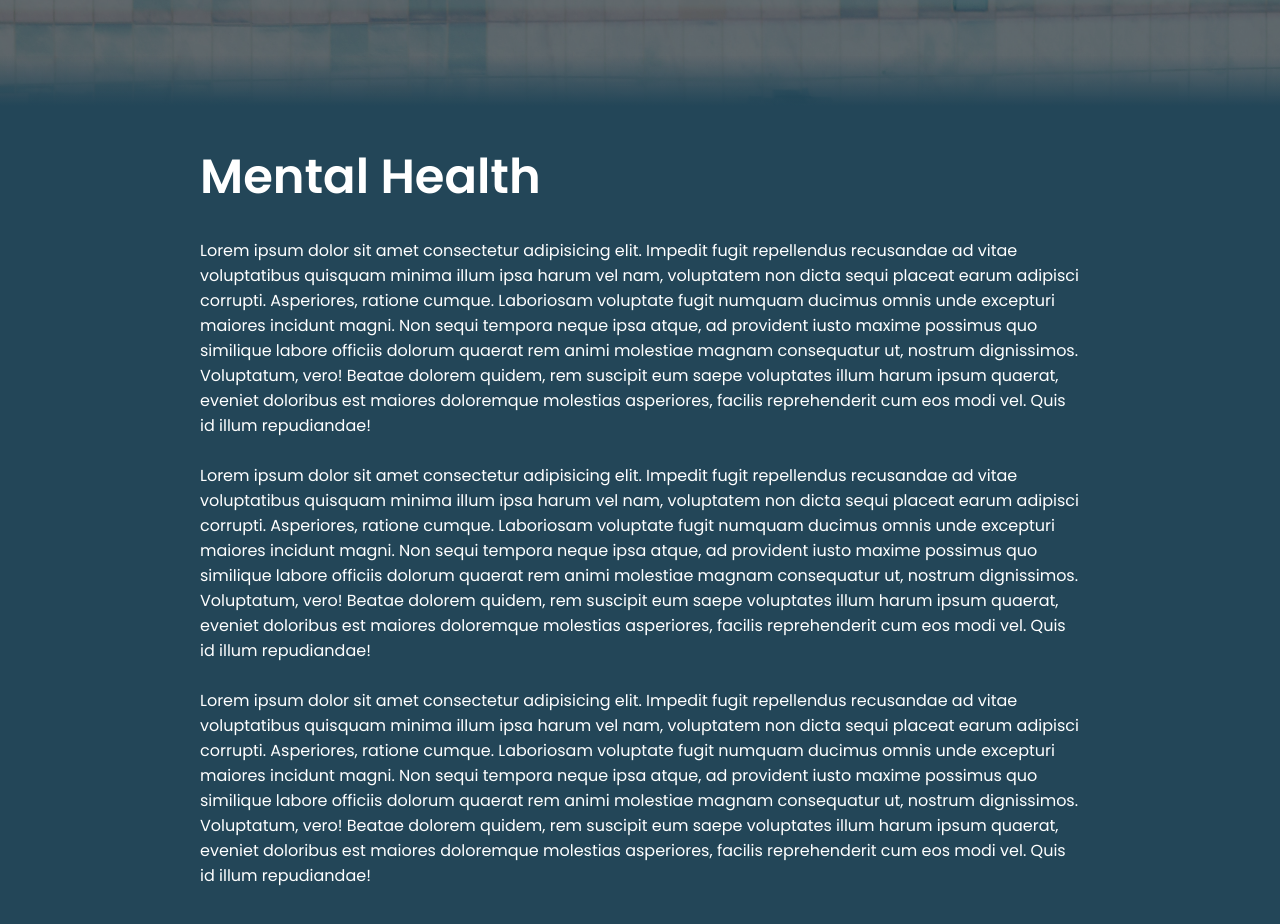
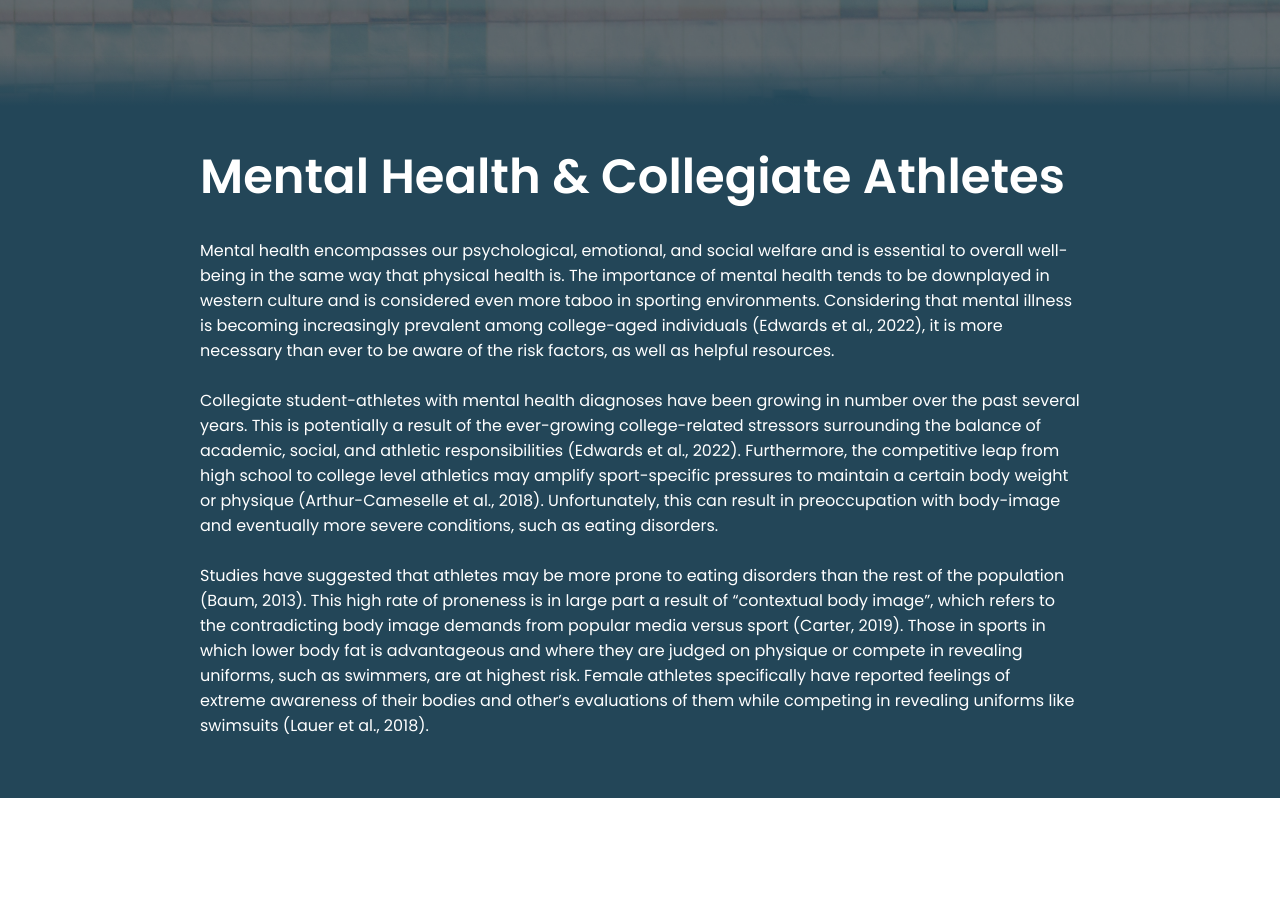
Before and after one commit to fzook/Mental-Health-Manual-, a plain HTML site: page index.html in a window 1280 px wide. Shown: the part 694-1618 px from the top of the page. After the commit the page ends 1492 px from the top, so only its background shows below. Drawn offline with nearby package versions, Linux system fonts and the light colour scheme.

Commit message:
sections 0 and 1

```diff
--- a/index.html
+++ b/index.html
@@ -120,51 +120,45 @@
 
     <!-- show this on slide index 0 -->
     <section class="about section" id="section-0">
-      <h2>Mental Health</h2>
+      <h2>Mental Health & Collegiate Athletes</h2>
       <p>
-        Lorem ipsum dolor sit amet consectetur adipisicing elit. Impedit fugit
-        repellendus recusandae ad vitae voluptatibus quisquam minima illum ipsa
-        harum vel nam, voluptatem non dicta sequi placeat earum adipisci
-        corrupti. Asperiores, ratione cumque. Laboriosam voluptate fugit numquam
-        ducimus omnis unde excepturi maiores incidunt magni. Non sequi tempora
-        neque ipsa atque, ad provident iusto maxime possimus quo similique
-        labore officiis dolorum quaerat rem animi molestiae magnam consequatur
-        ut, nostrum dignissimos. Voluptatum, vero! Beatae dolorem quidem, rem
-        suscipit eum saepe voluptates illum harum ipsum quaerat, eveniet
-        doloribus est maiores doloremque molestias asperiores, facilis
-        reprehenderit cum eos modi vel. Quis id illum repudiandae!
+        Mental health encompasses our psychological, emotional, and social
+        welfare and is essential to overall well-being in the same way that
+        physical health is. The importance of mental health tends to be
+        downplayed in western culture and is considered even more taboo in
+        sporting environments. Considering that mental illness is becoming
+        increasingly prevalent among college-aged individuals (Edwards et al.,
+        2022), it is more necessary than ever to be aware of the risk factors,
+        as well as helpful resources.
       </p>
       <p>
-        Lorem ipsum dolor sit amet consectetur adipisicing elit. Impedit fugit
-        repellendus recusandae ad vitae voluptatibus quisquam minima illum ipsa
-        harum vel nam, voluptatem non dicta sequi placeat earum adipisci
-        corrupti. Asperiores, ratione cumque. Laboriosam voluptate fugit numquam
-        ducimus omnis unde excepturi maiores incidunt magni. Non sequi tempora
-        neque ipsa atque, ad provident iusto maxime possimus quo similique
-        labore officiis dolorum quaerat rem animi molestiae magnam consequatur
-        ut, nostrum dignissimos. Voluptatum, vero! Beatae dolorem quidem, rem
-        suscipit eum saepe voluptates illum harum ipsum quaerat, eveniet
-        doloribus est maiores doloremque molestias asperiores, facilis
-        reprehenderit cum eos modi vel. Quis id illum repudiandae!
+        Collegiate student-athletes with mental health diagnoses have been
+        growing in number over the past several years. This is potentially a
+        result of the ever-growing college-related stressors surrounding the
+        balance of academic, social, and athletic responsibilities (Edwards et
+        al., 2022). Furthermore, the competitive leap from high school to
+        college level athletics may amplify sport-specific pressures to maintain
+        a certain body weight or physique (Arthur-Cameselle et al., 2018).
+        Unfortunately, this can result in preoccupation with body-image and
+        eventually more severe conditions, such as eating disorders.
       </p>
       <p>
-        Lorem ipsum dolor sit amet consectetur adipisicing elit. Impedit fugit
-        repellendus recusandae ad vitae voluptatibus quisquam minima illum ipsa
-        harum vel nam, voluptatem non dicta sequi placeat earum adipisci
-        corrupti. Asperiores, ratione cumque. Laboriosam voluptate fugit numquam
-        ducimus omnis unde excepturi maiores incidunt magni. Non sequi tempora
-        neque ipsa atque, ad provident iusto maxime possimus quo similique
-        labore officiis dolorum quaerat rem animi molestiae magnam consequatur
-        ut, nostrum dignissimos. Voluptatum, vero! Beatae dolorem quidem, rem
-        suscipit eum saepe voluptates illum harum ipsum quaerat, eveniet
-        doloribus est maiores doloremque molestias asperiores, facilis
-        reprehenderit cum eos modi vel. Quis id illum repudiandae!
+        Studies have suggested that athletes may be more prone to eating
+        disorders than the rest of the population (Baum, 2013). This high rate
+        of proneness is in large part a result of “contextual body image”, which
+        refers to the contradicting body image demands from popular media versus
+        sport (Carter, 2019). Those in sports in which lower body fat is
+        advantageous and where they are judged on physique or compete in
+        revealing uniforms, such as swimmers, are at highest risk. Female
+        athletes specifically have reported feelings of extreme awareness of
+        their bodies and other’s evaluations of them while competing in
+        revealing uniforms like swimsuits (Lauer et al., 2018).
       </p>
     </section>
 
     <!-- show this on slide index 1 -->
     <section class="about section" id="section-1">
-      <h2>Section 1</h2>
+      <h2>Terms & Conditions To Know</h2>
       <p>
         <span class="title-define">Anorexia Athletica:</span>
         Presenting in female athletes and involving fear of weight gain when
@@ -208,6 +202,13 @@
         substantial role in the development and maintenance of eating disorders.
       </p>
       <p>
+        <span class="title-define">Body Dysmorphic Disorder:</span>
+        Severe preoccupation with appearance and body image. Intense focus on
+        perceived flaws or defects in appearance that are extremely minor or can
+        not be seen by others. May result in embarrassment, shame, or anxiety
+        surrounding social situations.
+      </p>
+      <p>
         <span class="title-define">Body Image Disturbance:</span>
         A mindset categorized by a negative perception and attitude regarding
         physical appearance (Deogracias-Schleich et al., 2022; Heider et al.,
@@ -245,7 +246,7 @@
         <span class="title-define">Female Athlete Triad:</span>
         A spectrum involving the three elements of energy (intake and
         expenditure), menstrual cycles, and bone health. When a female athlete
-        does not properly their body, they may experience chronic fatigue,
+        does not properly fuel their body, they may experience chronic fatigue,
         anemia, lower bone density, and amenorrhea – the absence of three or
         more consecutive menstrual cycles.
       </p>
```
